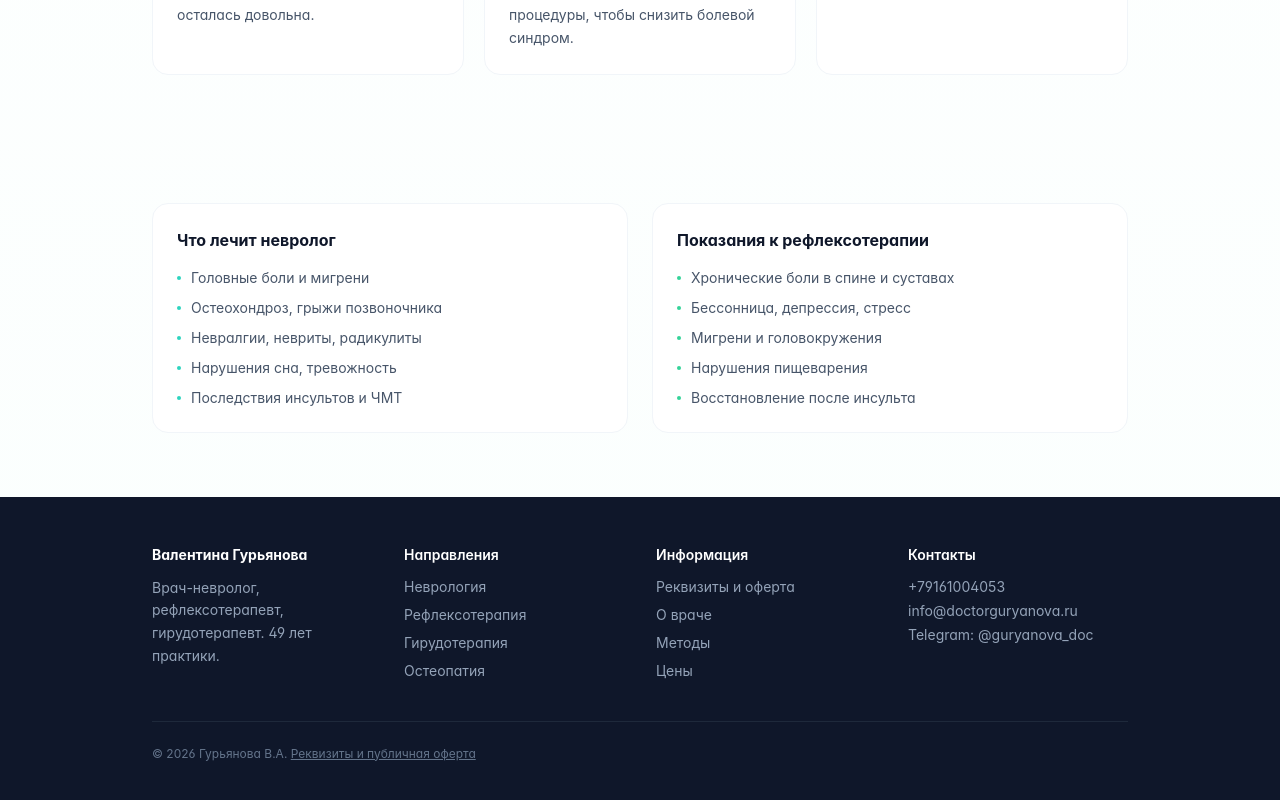
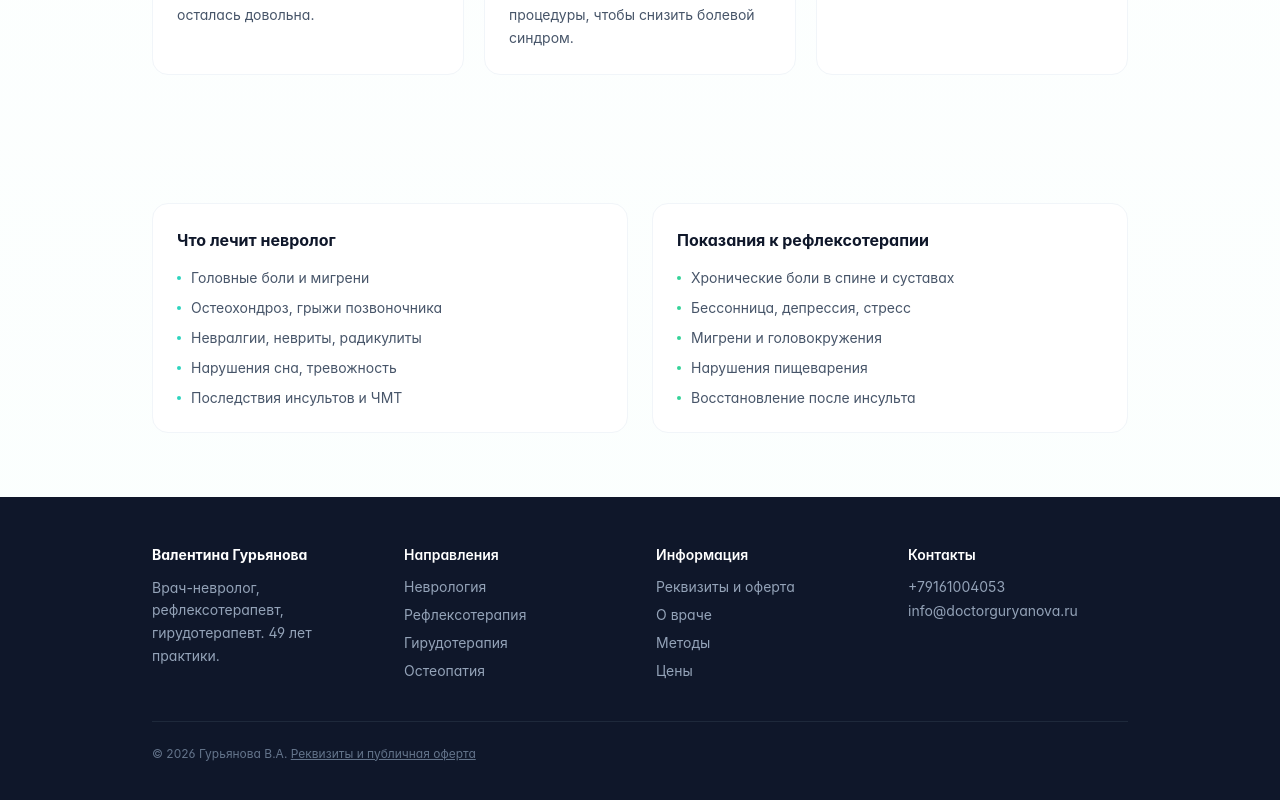
Before and after one commit to barefootakabosoi-cmd/doctorguryanova, a Next.js app: page / in a window 1280 px wide. Shown: the part 3208-4008 px from the top of the page. Built offline with nearby package versions, Linux system fonts and the light colour scheme.

Commit message:
fix: remove personal telegram from footer

```diff
--- a/src/components/Footer.tsx
+++ b/src/components/Footer.tsx
@@ -29,7 +29,6 @@ export default function Footer() {
             <h5 className="text-white font-semibold mb-3">Контакты</h5>
             <p className="mb-1">+79161004053</p>
             <p className="mb-1">info@doctorguryanova.ru</p>
-            <p>Telegram: @guryanova_doc</p>
           </div>
         </div>
         <div className="border-t border-slate-800 mt-10 pt-6 text-xs text-slate-500">
```
